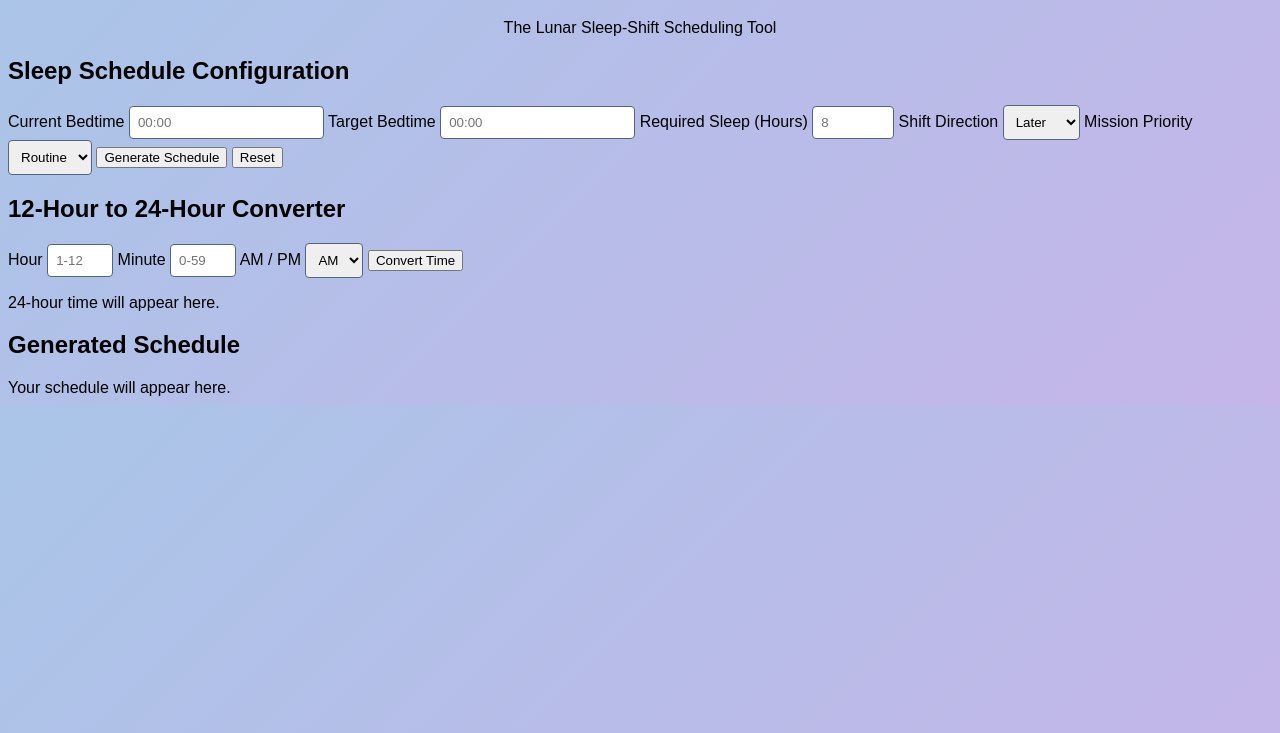
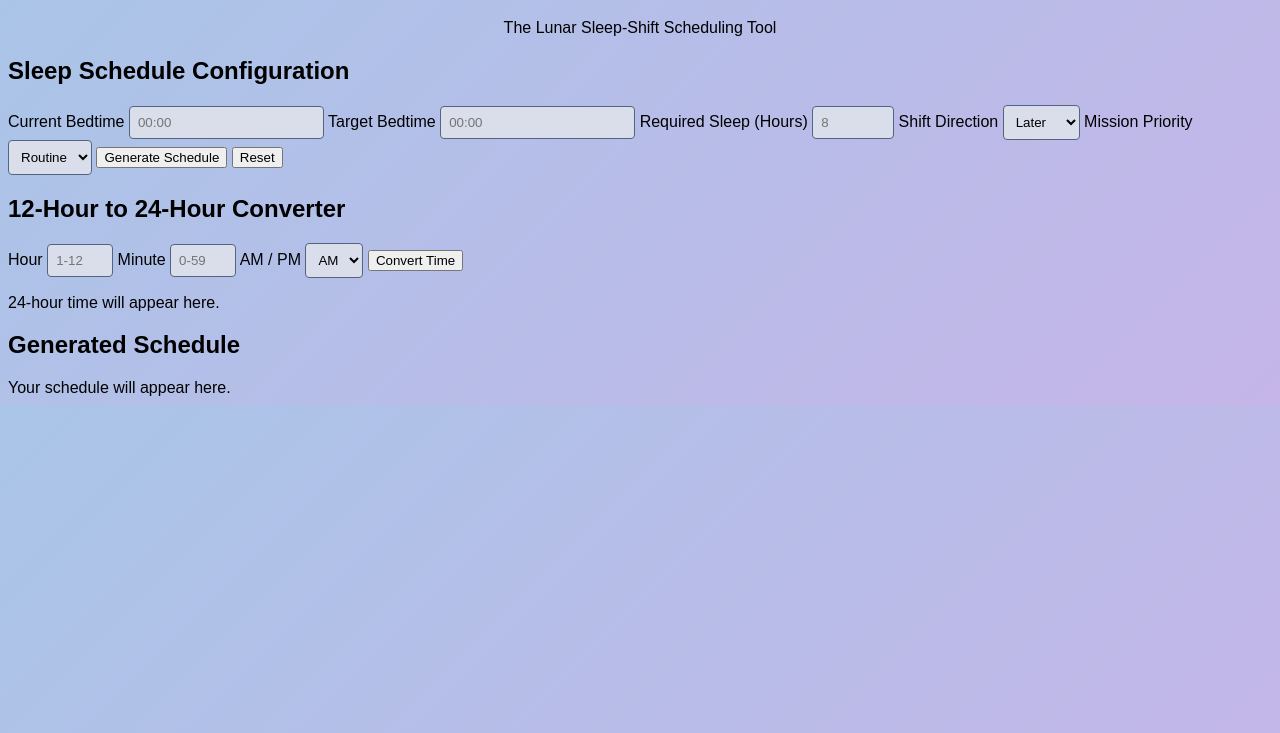
Before and after one commit to 271471/Genesis, a plain HTML site: page index.html in a window 1280 px wide. Shown: the part 67-800 px from the top of the page. Drawn offline with Linux system fonts and the light colour scheme.

Commit message:
Change input and select background color

```diff
--- a/style.css
+++ b/style.css
@@ -15,7 +15,7 @@ th, td {
 
 input,
 select {
-    background: solid #7c78fa;
+    background: #d9deea;
     color: black;
     border: 1px solid #526580;
     border-radius: 4px;
```
